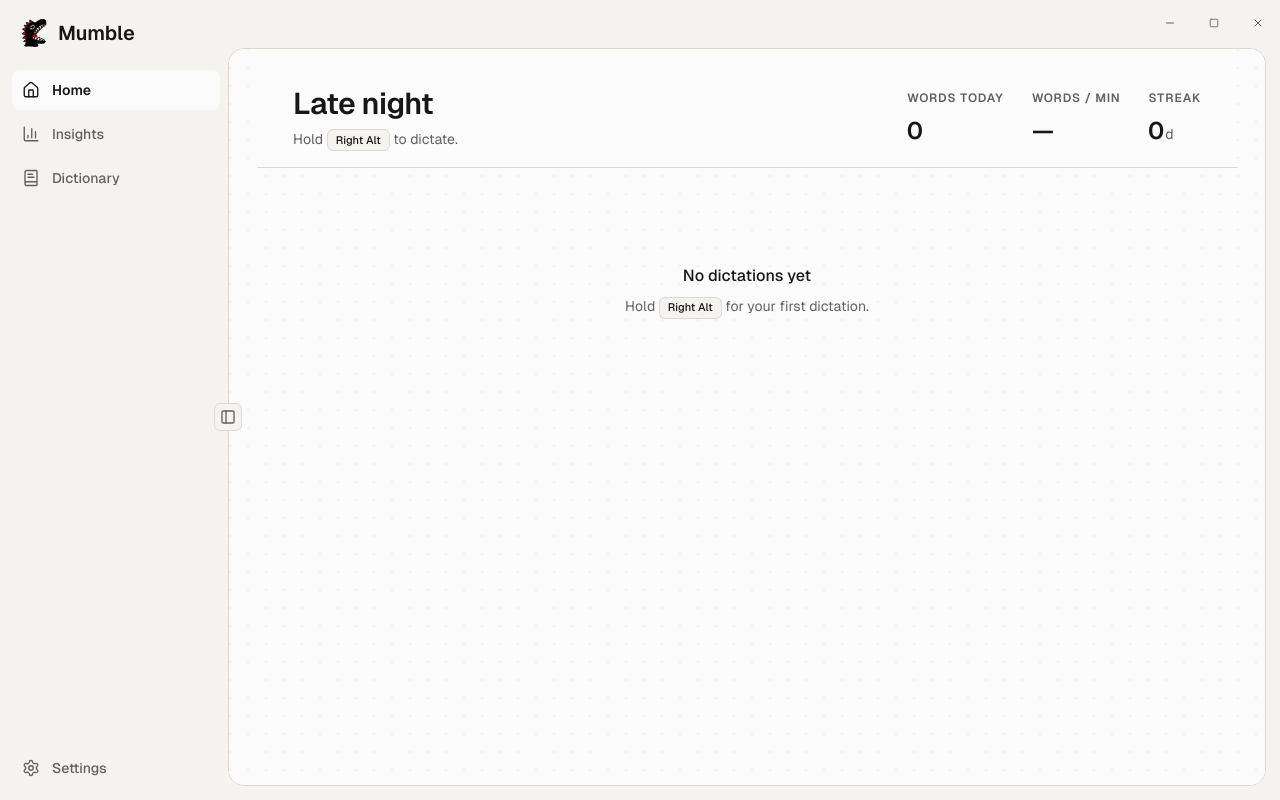
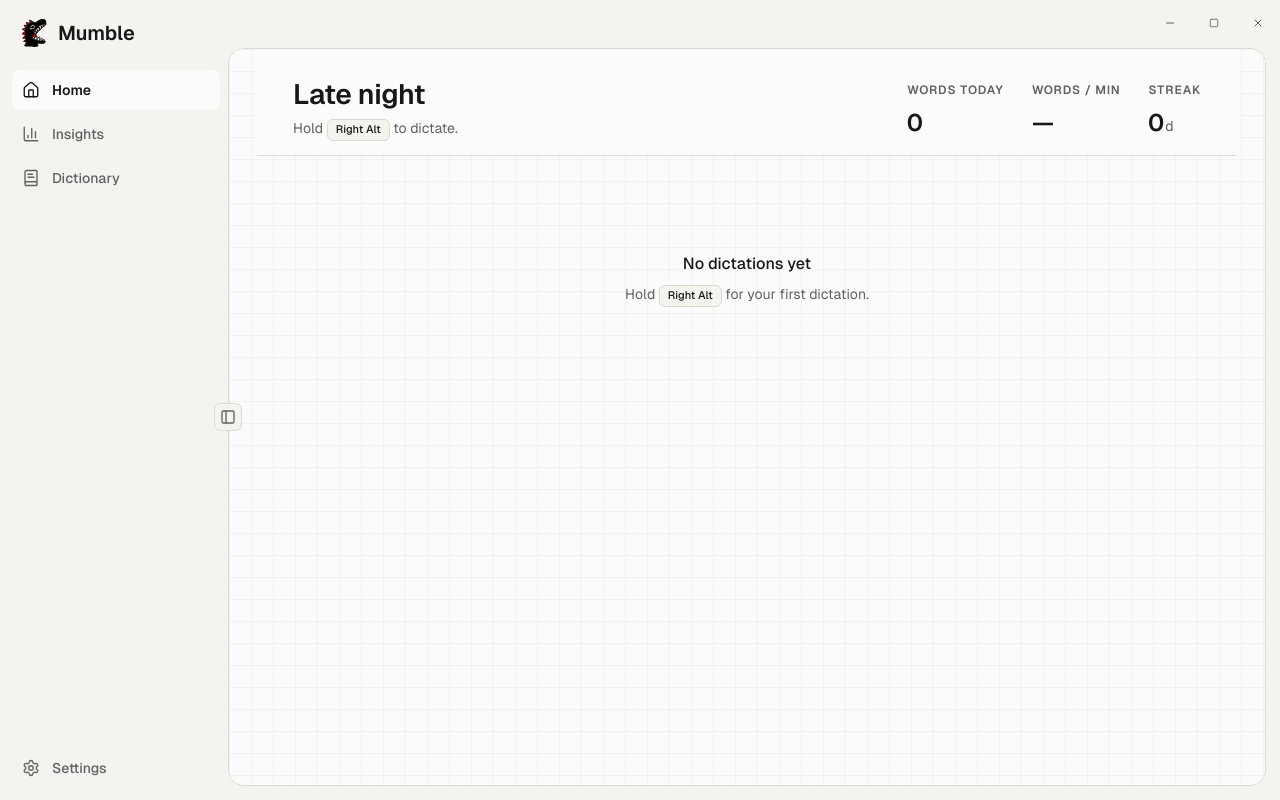
Before and after one commit to adikuma/mumble, a React (Vite) app: page / in a window 1280 px wide. Built offline with nearby package versions, Linux system fonts and the light colour scheme.

Commit message:
style: refine header and canvas pattern

```diff
--- a/src/components/kit/layout.tsx
+++ b/src/components/kit/layout.tsx
@@ -30,13 +30,13 @@ export function PageHeader({
   return (
     <header
       className={cn(
-        "bg-background border-border sticky top-0 z-10 -mx-9 border-b px-9 pt-9 pb-4",
+        "bg-background border-border sticky top-0 z-10 -mx-9 border-b px-9 pt-7 pb-3.5",
         className,
       )}
     >
       <div className="flex min-w-0 items-start justify-between gap-4">
         <div className="min-w-0">
-          <h1 className="text-[30px] leading-tight font-semibold tracking-[-0.02em]">
+          <h1 className="text-[28px] leading-tight font-semibold tracking-[-0.015em]">
             {title}
           </h1>
           {description ? (
--- a/src/index.css
+++ b/src/index.css
@@ -239,20 +239,16 @@ body.indicator-window #root {
  * from layout, color, and content, not from decorative backgrounds. */
 .panel-bg {
   background-color: hsl(var(--background));
-  background-image: radial-gradient(
-    circle at 1px 1px,
-    hsl(var(--foreground) / 0.045) 1px,
-    transparent 0
-  );
-  background-size: 18px 18px;
+  background-image:
+    linear-gradient(hsl(var(--foreground) / 0.035) 1px, transparent 1px),
+    linear-gradient(90deg, hsl(var(--foreground) / 0.035) 1px, transparent 1px);
+  background-size: 22px 22px;
 }
 .dark .panel-bg {
   background-color: hsl(var(--background));
-  background-image: radial-gradient(
-    circle at 1px 1px,
-    hsl(var(--foreground) / 0.055) 1px,
-    transparent 0
-  );
+  background-image:
+    linear-gradient(hsl(var(--foreground) / 0.045) 1px, transparent 1px),
+    linear-gradient(90deg, hsl(var(--foreground) / 0.045) 1px, transparent 1px);
 }
 
 @layer utilities {
```
Also changed, not shown: 1 other file (tests, documents, lock files or other folders).
